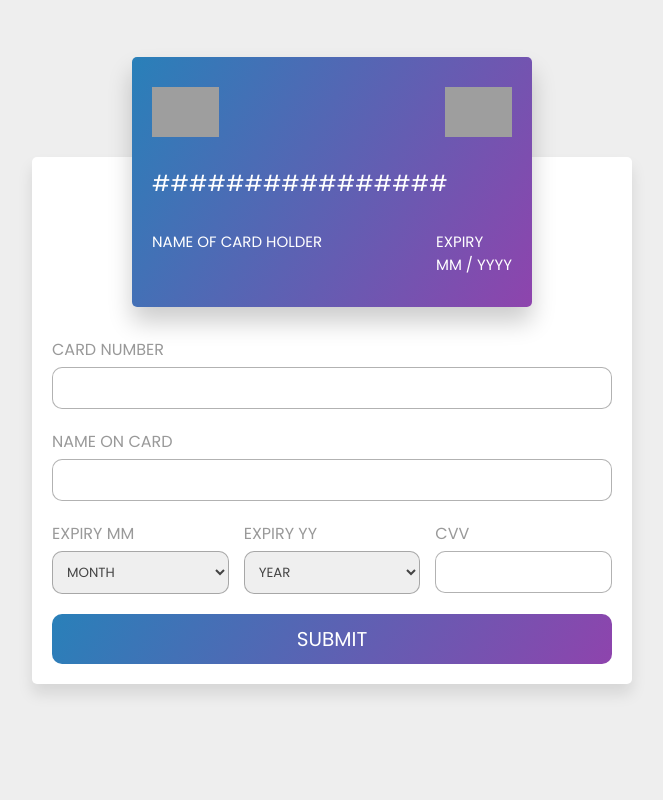
After one commit to Termi007xt/Mini_Project, a PHP site: the page made by OURS/payment/Payment HTML.html in a window 1280 px wide. The commit adds this page. Shown: the whole page, without its empty margins (308-971 px from the left). Run offline with PHP 8.4, Linux system fonts and the light colour scheme; grey boxes are pictures that could not be loaded.

Commit message:
late night changes
Co-authored-by: Kishan Kumar Mishra  <TheRookiexe@users.noreply.github.com>

```diff
--- a/OURS/css/homepage.css
+++ b/OURS/css/homepage.css
@@ -658,7 +658,7 @@ nav .fa-solid {
 
 .show-all-button {
     display: inline-block;
-    margin-left: 84rem;
+    margin-left: 90rem;
     padding: 10px 20px;
     background-color: #7ed957;
     color: rgb(255, 255, 255);
--- a/OURS/css/items-&-cart.css
+++ b/OURS/css/items-&-cart.css
@@ -144,18 +144,18 @@ body.showCart .cartTab {
     font-weight: 500;
     cursor: pointer;
 }
-.cartTab .btn{
+.cartTab .btn a{
     display: grid;
     grid-template-columns: repeat(2, 1fr);
 }
 .btn .close{
-    /* border-radius: 5%; */
     background-color: lightcoral;
 }
 .cartTab .checkOut{
-    /* border-radius: 10%; */
     background-color: lightgreen;
 }
+
+
 .cartTab .listCart .item img{
     width: 100%;
     border-radius: 16px;
--- /dev/null
+++ b/OURS/payment/Payment HTML.html
@@ -0,0 +1,345 @@
+<!DOCTYPE html>
+
+    <html lang="en">
+
+    <head>
+
+        <meta charset="UTF-8">
+
+        <meta http-equiv="X-UA-Compatible" content="IE=edge">
+
+        <meta name="viewport" content="width=device-width, initial-scale=1.0">
+
+        <title>
+
+            Complete Your Purchase
+
+        </title>
+
+        <!-- custom css file link  -->
+        <link rel="stylesheet" href="Payment CSS.css">
+
+        <link rel="shortcut icon" type="image/jpg" href="C:\Users\hp\Desktop\College\First Semester\Introduction To Web Technologies\Notepad ++ Files\Project\favicon.ico"/>
+
+    </head>
+
+    <body>
+
+    <div class="container">
+
+        <div class="card-container">
+
+            <div class="front">
+
+                <div class="image">
+
+                    <img src="https://i.imgur.com/iPjGMpM.png" alt = "chip">
+
+                    <img src="https://i.imgur.com/HDMROff.png" alt = 'visa'>
+
+                </div>
+
+                <div class="card-number-box">
+
+                    ################
+
+                </div>
+
+                <div class="flexbox">
+
+                    <div class="box">
+
+                        <div class="card-holder-name">
+
+                            Name of card holder
+
+                        </div>
+
+                    </div>
+
+                    <div class="box">
+
+                        <span>
+
+                            expiry
+
+                        </span>
+
+                        <div class="expiration">
+
+                            <span class="exp-month">
+
+                                mm /
+
+                            </span>
+
+                            <span class="exp-year">
+
+                                yyyy
+
+                            </span>
+
+                        </div>
+
+                    </div>
+
+                </div>
+
+            </div>
+
+
+            <div class="back">
+
+                <div class="stripe"> </div>
+
+                <div class="box">
+
+                    <span>
+
+                        cvv
+
+                    </span>
+
+                    <div class="cvv-box"> </div>
+
+                    <img src="https://i.imgur.com/HDMROff.png" alt = "Visa">
+
+                </div>
+
+            </div>
+
+        </div>
+
+        <form action="">
+
+            <div class="inputBox">
+
+                <span>
+
+                    card number
+
+                </span>
+
+                <input type="text" maxlength="16" class="card-number-input" required>
+
+            </div>
+
+            <div class="inputBox">
+
+                <span>
+
+                    name on card
+
+                </span>
+
+                <input type="text" class="card-holder-input" required>
+
+            </div>
+
+            <div class="flexbox">
+
+                <div class="inputBox">
+
+                    <span>
+
+                        expiry mm
+
+                    </span>
+
+                    <select name="" id="" class="month-input" required>
+
+                        <option value="month" selected disabled>
+
+                            month
+
+                        </option>
+
+                        <option value="01">
+
+                            01
+
+                        </option>
+
+                        <option value="02">
+
+                            02
+
+                        </option>
+
+                        <option value="03">
+
+                            03
+
+                        </option>
+
+                        <option value="04">
+
+                            04
+
+                        </option>
+
+                        <option value="05">
+
+                            05
+
+                        </option>
+
+                        <option value="06">
+
+                            06
+
+                        </option>
+
+                        <option value="07">
+
+                            07
+
+                        </option>
+
+                        <option value="08">
+
+                            08
+
+                        </option>
+
+                        <option value="09">
+
+                            09
+
+                        </option>
+
+                        <option value="10">
+
+                            10
+
+                        </option>
+
+                        <option value="11">
+
+                            11
+
+                        </option>
+
+                        <option value="12">
+
+                            12
+
+                        </option>
+
+                    </select>
+
+                </div>
+
+                <div class="inputBox">
+
+                    <span>
+
+                        expiry yy
+
+                    </span>
+
+                    <select name="" id="" class="year-input" required>
+
+                        <option value="year" selected disabled>
+
+                            year
+
+                        </option>
+
+                        <option value="2022">
+
+                            2022
+
+                        </option>
+
+                        <option value="2023">
+
+                            2023
+
+                        </option>
+
+                        <option value="2024">
+
+                            2024
+
+                        </option>
+
+                        <option value="2025">
+
+                            2025
+
+                        </option>
+
+                        <option value="2026">
+
+                            2026
+
+                        </option>
+
+                        <option value="2027">
+
+                            2027
+
+                        </option>
+
+                        <option value="2028">
+
+                            2028
+
+                        </option>
+
+                        <option value="2029">
+
+                            2029
+
+                        </option>
+
+                        <option value="2030">
+
+                            2030
+
+                        </option>
+
+                        <option value="2031">
+
+                            2031
+
+                        </option>
+
+                    </select>
+
+                </div>
+
+                <div class="inputBox">
+
+                    <span>
+
+                        cvv
+
+                    </span>
+
+                    <input type="text" maxlength="4" class="cvv-input" required>
+
+                </div>
+
+            </div>
+
+            <button type="button" class="submit-btn">
+
+                <a href = 'Payment Confirmation HTML and CSS.html' style = 'color: white; text-decoration: none;'>
+
+                    Submit
+
+                </a>
+
+            </button>
+
+        </form>
+
+    </div>
+
+    <script src = 'Payment JS.js'> </script>
+
+    </body>
+
+</html>
--- /dev/null
+++ b/OURS/payment/Payment JS.js
@@ -0,0 +1,29 @@
+document.querySelector('.card-number-input').oninput = () =>{
+    document.querySelector('.card-number-box').innerText = document.querySelector('.card-number-input').value;
+}
+
+document.querySelector('.card-holder-input').oninput = () =>{
+    document.querySelector('.card-holder-name').innerText = document.querySelector('.card-holder-input').value;
+}
+
+document.querySelector('.month-input').oninput = () =>{
+    document.querySelector('.exp-month').innerText = document.querySelector('.month-input').value;
+}
+
+document.querySelector('.year-input').oninput = () =>{
+    document.querySelector('.exp-year').innerText = document.querySelector('.year-input').value;
+}
+
+document.querySelector('.cvv-input').onmouseenter = () =>{
+    document.querySelector('.front').style.transform = 'perspective(1000px) rotateY(-180deg)';
+    document.querySelector('.back').style.transform = 'perspective(1000px) rotateY(0deg)';
+}
+
+document.querySelector('.cvv-input').onmouseleave = () =>{
+    document.querySelector('.front').style.transform = 'perspective(1000px) rotateY(0deg)';
+    document.querySelector('.back').style.transform = 'perspective(1000px) rotateY(180deg)';
+}
+
+document.querySelector('.cvv-input').oninput = () =>{
+    document.querySelector('.cvv-box').innerText = document.querySelector('.cvv-input').value;
+}
```
Also changed, not shown: OURS/HOMEPAGE.php (+5 -2 lines), OURS/all-products/all-items.html (+6 -1 lines), OURS/js/cart.js (added, +88 -0 lines), OURS/payment/Payment Confirmation HTML and CSS.html (added, +65 -0 lines).
